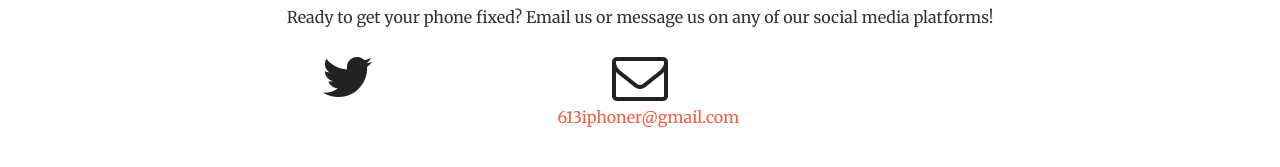
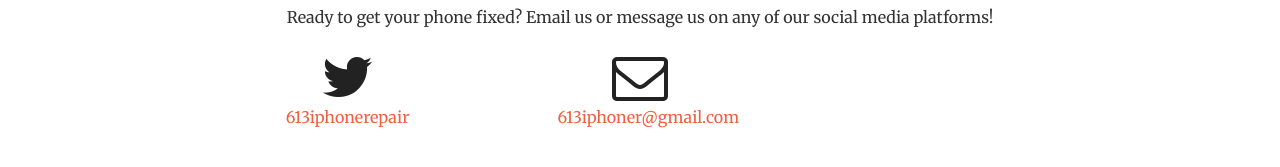
Before and after one commit to SuhaibElkomy/613iphonerepair, a Jekyll site: the page built from index.html, in a window 1280 px wide and 900 px high, scrolled down 2344 px. Shown: the part 651-818 px from the top of the window. Built offline with Jekyll 4.4.1, drawn with Linux system fonts in a browser that asks for light colours.

Commit message:
Update contact.html

```diff
--- a/_includes/contact.html
+++ b/_includes/contact.html
@@ -9,7 +9,7 @@
         <div class="col-lg-2 col-lg-offset-2 text-center">
             <a href="https://facebook.com/613iphonerepair">
                 <i class="fa fa-twitter fa-3x wow bounceIn" data-wow-delay=".1s"></i>
-                <p>{{ site.twitter_username }}</p>
+                <p>613iphonerepair</p>
             </a>
         </div>
         <div class="col-lg-2 col-lg-offset-1 text-center">
```
